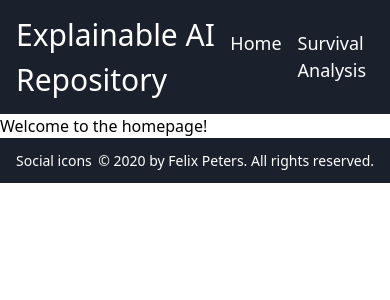
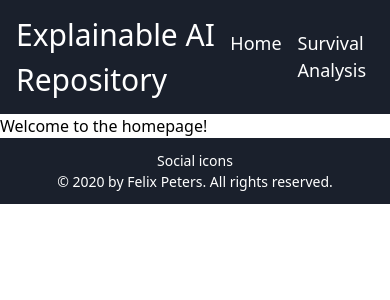
Before and after one commit to felixpeters/xai-ui, a React (Create React App) app: page / in a window 390 px wide. Shown: the top 300 px of the page. Built offline with nearby package versions, Linux system fonts and the light colour scheme.

Commit message:
make footer responsive

```diff
--- a/src/App.js
+++ b/src/App.js
@@ -30,7 +30,7 @@ const App = () => {
             <Home />
           </Route>
         </Switch>
-        <footer class="bg-gray-900 flex justify-between items-center px-4 py-3">
+        <footer class="bg-gray-900 flex flex-col md:flex-row md:justify-between items-center px-4 py-3">
           <div class="text-white text-sm font-thin">Social icons</div>
           <div class="text-white text-sm font-thin">&copy; 2020 by Felix Peters. All rights reserved.</div>
         </footer>
```
